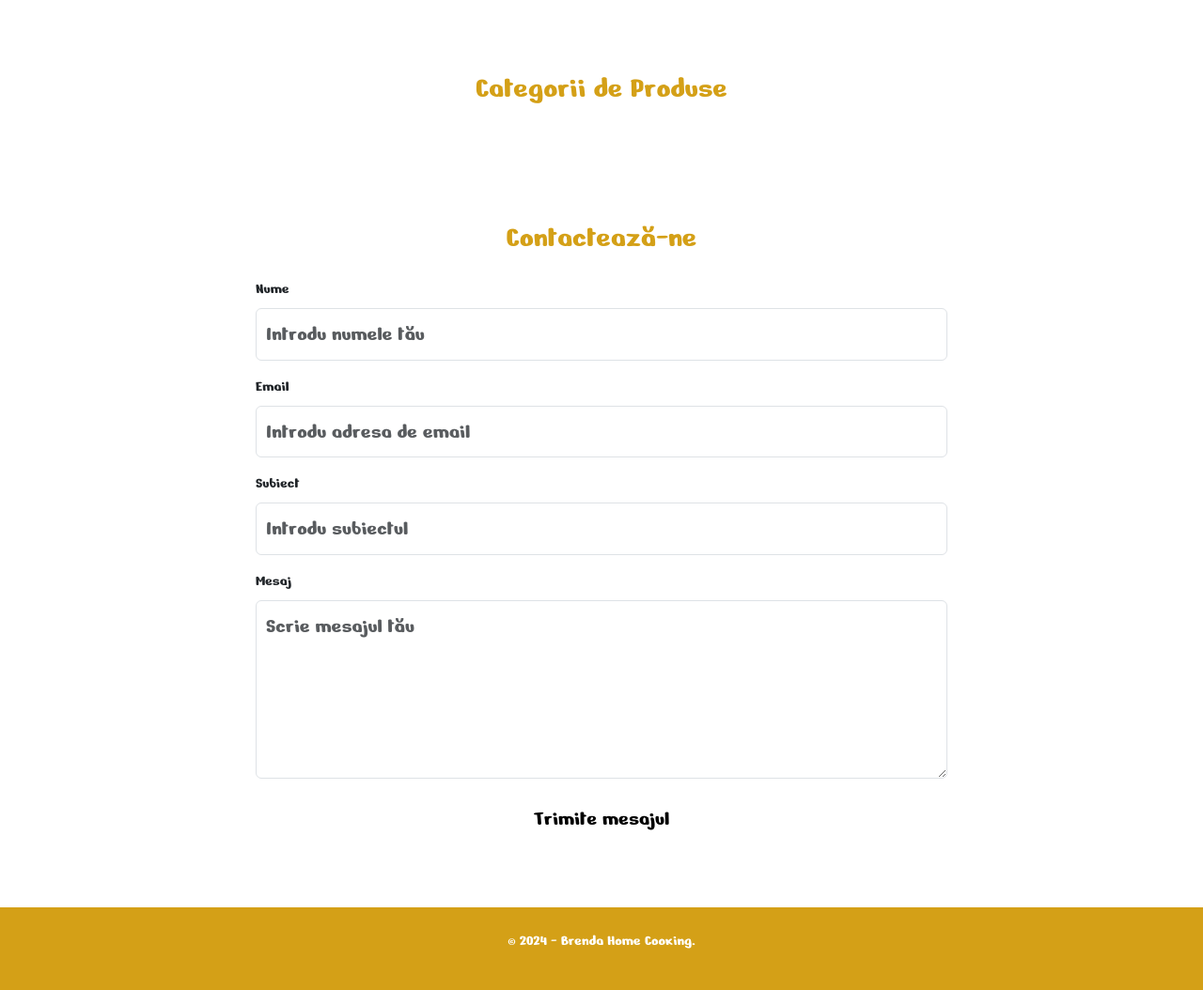
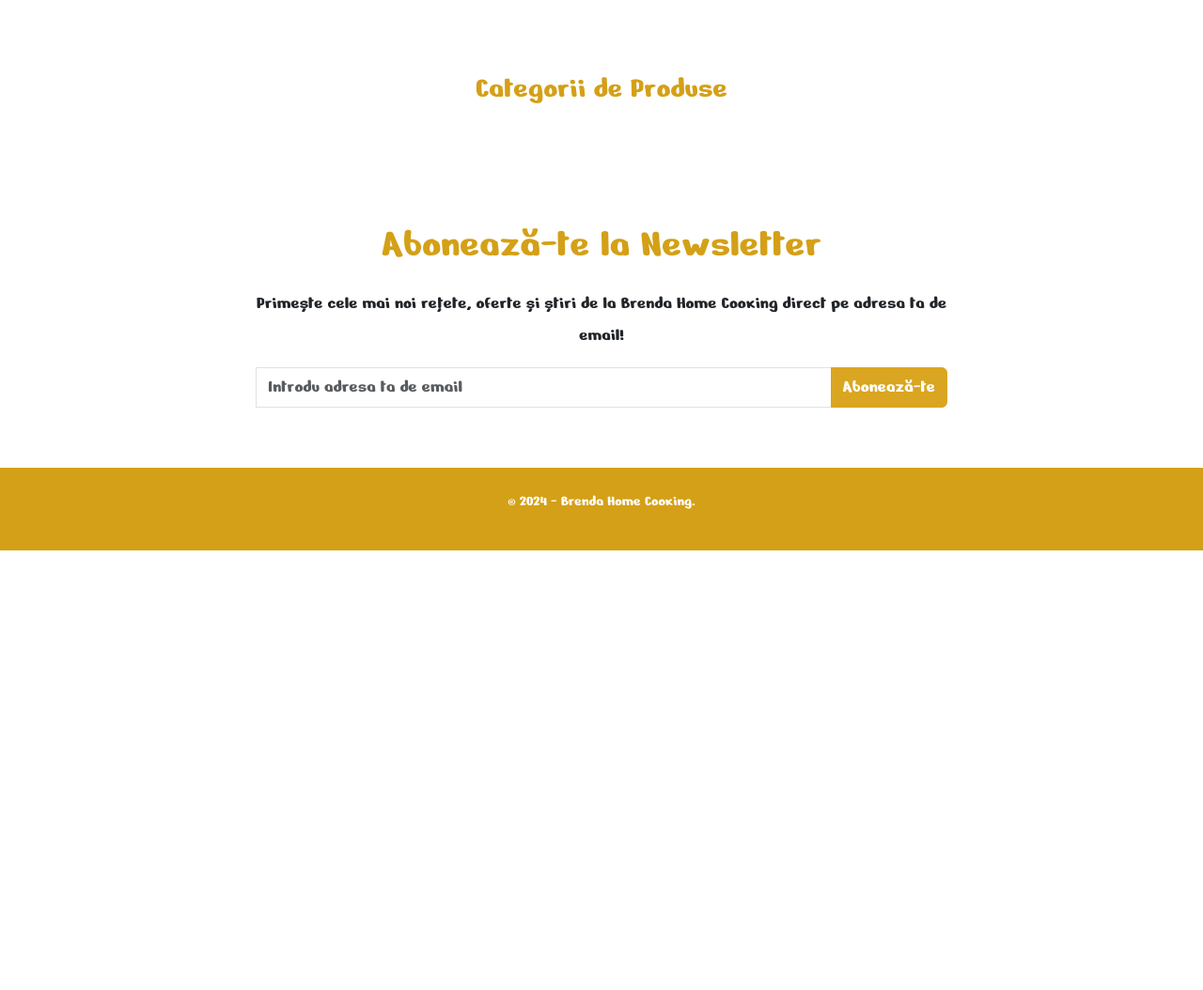
Before and after one commit to MihaiHodis/brendaHC, a Flask app: page / in a window 1280 px wide. Shown: the part 723-1777 px from the top of the page at 94% size. After the commit the page ends 1309 px from the top, so only its background shows below. Run offline with Flask 3, Linux system fonts and the light colour scheme; data that the repository does not hold is empty; some libraries are stand-ins or nearby versions.

Commit message:
Implementare sectiune Newsletter

```diff
--- a/app/routes.py
+++ b/app/routes.py
@@ -162,3 +162,35 @@ def contacteaza_admin():
         connection.close()
 
     return redirect(f'/produse/{produs_id}')
+
+
+# Ruta backend pentru abonarea la Newsletter
+@app.route('/newsletter', methods=['POST'])
+def newsletter_signup():
+    email = request.form['email']
+
+    connection = app.get_db_connection()
+    cursor = connection.cursor()
+
+    try:
+        # Verificam daca email-ul exista deja in baza de date
+        cursor.execute('SELECT email FROM newsletter WHERE email = %s', (email,))
+        result = cursor.fetchone()
+
+        if result:
+            flash('Ești deja abonat la newslatter!', 'info')
+        else:
+            # Introducem email-ul in baza de date
+            cursor.execute('INSERT INTO newsletter (email) VALUES (%s)', (email,))
+            connection.commit()
+            flash('Te-ai abonat la newslatter-ul Brenda Home Cooking! Vei primi curand noutati de la noi!', 'success')
+    except Exception as e:
+        print(f"Database error: {e}")
+        flash('A apărut o eroare. Te rugăm să încerci din nou.', 'danger')
+        connection.rollback()
+    finally:
+        cursor.close()
+        connection.close()
+
+    # Redirectionăm utilizatorul înapoi la pagina principală
+    return redirect('/')
--- a/app/static/css/style.css
+++ b/app/static/css/style.css
@@ -1,19 +1,27 @@
 /* Color Legend */
 :root {
-  --primary-color: #d4a017; /* Golden - Main brand color */
+  --primary-color: #d4a017;
+  /* Golden - Main brand color */
   --text-color: #d49e17df;
-  --secondary-color: #f8f9fa; /* Light background */
-  --accent-color: #555; /* Accent for hover effects */
-  --background-color: #ffffff; /* Default page background */
-  --border-color: #eaeaea; /* Light grey for borders */
-  --highlight-color: #ffcc00; /* Star rating highlight */
-  --dark-accent-color: #333; /* Darker accent color */
+  --secondary-color: #f8f9fa;
+  /* Light background */
+  --accent-color: #555;
+  /* Accent for hover effects */
+  --background-color: #ffffff;
+  /* Default page background */
+  --border-color: #eaeaea;
+  /* Light grey for borders */
+  --highlight-color: #ffcc00;
+  /* Star rating highlight */
+  --dark-accent-color: #333;
+  /* Darker accent color */
   --nav-bar-color: rgba(237, 229, 229, 0.807);
 }
 
 
 html {
-  scroll-padding-top: 50px; /* Înălțimea navbar-ului */
+  scroll-padding-top: 50px;
+  /* Înălțimea navbar-ului */
 }
 
 body {
@@ -28,7 +36,8 @@ h2 {
 }
 
 footer {
-  background-color: var(--primary-color); /* Fundal întunecat pentru footer */
+  background-color: var(--primary-color);
+  /* Fundal întunecat pentru footer */
   color: white;
 }
 
@@ -97,11 +106,12 @@ footer {
 
 /* Navbar END */
 
-  /* Stilizare sectiune about */
+/* Stilizare sectiune about */
 
 #about img {
   max-width: 100%;
-  height: auto; /* Păstrează proporțiile corecte ale imaginii */
+  height: auto;
+  /* Păstrează proporțiile corecte ale imaginii */
 }
 
 #about h2 {
@@ -182,7 +192,8 @@ a:hover {
   outline: none !important;
   box-shadow: none !important;
   border: none !important;
-  color: black !important; /* Culoare pe hover */
+  color: black !important;
+  /* Culoare pe hover */
   background-color: var(--highlight-color);
 }
 
@@ -193,19 +204,104 @@ a.btn {
   box-shadow: none !important;
 }
 
-    /* Stilizare formular contact */
+/* Stilizare Newsletter */
 
-#contact input,
-#contact textarea {
-  font-size: 1.4rem;
-  padding: 10px;
+#newsletter {
+  padding: 50px 0;
 }
 
-#contact button {
-  font-size: 1.4rem;
-  padding: 10px 20px;
+#newsletter h2 {
+  font-family: 'Nerko One', cursive;
+  color: var(--primary-color);
   margin-bottom: 20px;
-  background-color: transparent;
-  color: black;
+  font-size: 2.7rem;
+  text-align: center;
+}
+
+#newsletter p {
+  font-size: 1.2rem;
+  line-height: 1.8;
+  text-align: center;
+}
+
+#newsletter input {
+  font-size: 1.2rem;
+}
+
+.newsletter-form .form-control {
+  border-radius: 0;
+}
+
+.newsletter-form .btn-primary {
+  background-color: goldenrod;
+  border-color: goldenrod;
+  font-size: 1.2rem;
+}
+
+.newsletter-form .btn-primary:hover {
+  background-color: #d3ad05;
+  border-color: #d3ad05;
+}
+
+/* Pentru mesajele flash  START */
+
+/* Stil pentru Mesajele Flash */
+.flash-messages {
+  max-width: 500px; /* Limitează lățimea pentru a nu ocupa toată pagina */
+  margin: 20px auto; /* Centrează mesajele în pagină */
+  padding: 15px;
+  border-radius: 8px;
+  font-family: 'Nerko One', cursive;
+  text-align: center;
+  box-shadow: 0 4px 8px rgba(0, 0, 0, 0.1);
+  transition: all 0.3s ease;
+  position: relative; /* Pentru a putea folosi un buton de close */
+}
+
+/* Folosim culorile definite în root pentru consistență */
+
+/* Mesajele de succes */
+.flash-messages.success {
+  background-color: var(--primary-color); /* Fundal cu culoarea brandului principal */
+  color: var(--background-color); /* Text alb pentru contrast */
+  border-left: 6px solid var(--highlight-color);
+}
+
+/* Mesajele informaționale */
+.flash-messages.info {
+  background-color: var(--secondary-color); /* Fundal deschis */
+  color: var(--accent-color); /* Accent de culoare pentru informații */
+  border-left: 6px solid var(--primary-color);
+}
+
+/* Mesajele de eroare */
+.flash-messages.error {
+  background-color: rgba(255, 87, 87, 0.9); /* Roșu pentru eroare */
+  color: var(--background-color); /* Text alb pentru contrast */
+  border-left: 6px solid rgba(255, 0, 0, 0.8); /* Border roșu pentru eroare */
+}
+
+/* Mesajele de avertizare */
+.flash-messages.warning {
+  background-color: rgba(255, 248, 229, 0.9); /* Galben deschis pentru avertizare */
+  color: var(--dark-accent-color);
+  border-left: 6px solid var(--highlight-color); /* Border galben pentru consistență */
+}
+
+/* Buton de close pentru mesajele flash */
+.flash-messages button {
+  background: none;
   border: none;
+  font-size: 1.2rem;
+  color: var(--dark-accent-color);
+  cursor: pointer;
+  position: absolute;
+  right: 15px;
+  top: 10px;
+  outline: none;
 }
+
+/* Efect la hover pentru mesajele flash */
+.flash-messages:hover {
+  box-shadow: 0 6px 12px rgba(0, 0, 0, 0.15);
+}
--- a/app/templates/index.html
+++ b/app/templates/index.html
@@ -1,6 +1,5 @@
 <!DOCTYPE html>
 <html lang="en">
-
   <head>
     <meta charset="UTF-8" />
     <meta name="viewport" content="width=device-width, initial-scale=1.0" />
@@ -8,38 +7,81 @@
     <!-- Link catre favicon-->
     <link rel="icon" href="static/images/favicon.png" type="image/png" />
 
-    <link href="https://cdn.jsdelivr.net/npm/bootstrap@5.3.0-alpha3/dist/css/bootstrap.min.css" rel="stylesheet" />
+    <link
+      href="https://cdn.jsdelivr.net/npm/bootstrap@5.3.0-alpha3/dist/css/bootstrap.min.css"
+      rel="stylesheet"
+    />
     <!-- Pt Font -->
     <link rel="preconnect" href="https://fonts.googleapis.com" />
     <link rel="preconnect" href="https://fonts.gstatic.com" crossorigin />
-    <link href="https://fonts.googleapis.com/css2?family=Nerko+One&display=swap" rel="stylesheet" />
+    <link
+      href="https://fonts.googleapis.com/css2?family=Nerko+One&display=swap"
+      rel="stylesheet"
+    />
     <!-- Legatura catre fisierul CSS personalizat -->
-    <link rel="stylesheet" href="{{ url_for('static', filename='css/style.css') }}" />
+    <link
+      rel="stylesheet"
+      href="{{ url_for('static', filename='css/style.css') }}"
+    />
   </head>
 
   <body>
+    <!-- Pentru mesaje FLASH -->
+    {% with messages = get_flashed_messages(with_categories=true) %} {% if
+    messages %} {% for category, message in messages %}
+    <div class="flash-messages {{ category }}">
+      <button onclick="this.parentElement.style.display='none';">
+        &times;
+      </button>
+      <p>{{ message }}</p>
+    </div>
+    {% endfor %} {% endif %} {% endwith %}
 
     <!-- NAVBAR -->
     <nav class="navbar navbar-expand-lg sticky-top">
       <div class="container-fluid">
         <a class="navbar-brand me-auto" href="#">
-                <img src="{{ url_for('static', filename='images/logo-rmbground.png') }}" alt="Logo BrendaHC" width="100"
-                    height="80" class="d-inline-block align-text-top" />
+          <img
+            src="{{ url_for('static', filename='images/logo-rmbground.png') }}"
+            alt="Logo BrendaHC"
+            width="100"
+            height="80"
+            class="d-inline-block align-text-top"
+          />
         </a>
-            <button class="navbar-toggler pe-0" type="button" data-bs-toggle="offcanvas" data-bs-target="#offcanvasNavbar"
-                aria-controls="offcanvasNavbar" aria-label="Toggle navigation">
+        <button
+          class="navbar-toggler pe-0"
+          type="button"
+          data-bs-toggle="offcanvas"
+          data-bs-target="#offcanvasNavbar"
+          aria-controls="offcanvasNavbar"
+          aria-label="Toggle navigation"
+        >
           <span class="navbar-toggler-icon"></span>
         </button>
-            <div class="offcanvas offcanvas-end" tabindex="-1" id="offcanvasNavbar"
-                aria-labelledby="offcanvasNavbarLabel">
+        <div
+          class="offcanvas offcanvas-end"
+          tabindex="-1"
+          id="offcanvasNavbar"
+          aria-labelledby="offcanvasNavbarLabel"
+        >
           <div class="offcanvas-header">
-                    <h4 class="offcanvas-title" id="offcanvasNavbarLabel">Brenda Home Cooking</h4>
-                    <button type="button" class="btn-close" data-bs-dismiss="offcanvas" aria-label="Close"></button>
+            <h4 class="offcanvas-title" id="offcanvasNavbarLabel">
+              Brenda Home Cooking
+            </h4>
+            <button
+              type="button"
+              class="btn-close"
+              data-bs-dismiss="offcanvas"
+              aria-label="Close"
+            ></button>
           </div>
           <div class="offcanvas-body">
             <ul class="navbar-nav justify-content-end flex-grow-1 pe-3">
               <li class="nav-item">
-                            <a class="nav-link mx-lg-2" aria-current="page" href="#">Home</a>
+                <a class="nav-link mx-lg-2" aria-current="page" href="#"
+                  >Home</a
+                >
               </li>
               <li class="nav-item">
                 <a class="nav-link mx-lg-2" href="#about">About</a>
@@ -87,8 +129,11 @@
         <div class="row align-items-center">
           <!-- Coloana pentru imagine -->
           <div class="col-lg-6">
-                    <img src="{{ url_for('static', filename='images/about-image.jpeg') }}" alt="Imagine despre noi"
-                        class="img-fluid rounded" />
+            <img
+              src="{{ url_for('static', filename='images/about-image.jpeg') }}"
+              alt="Imagine despre noi"
+              class="img-fluid rounded"
+            />
           </div>
           <!-- Coloana pentru text -->
           <div class="col-lg-6">
@@ -121,15 +166,24 @@
           <div class="col-lg-4 col-md-6">
             <div class="card h-100 shadow-sm border-0">
               <div class="card-image-container">
-                            <img src="{{ url_for('static', filename=categorie['imagine']) }}" class="card-img-top"
-                                alt="{{ categorie['nume'] }}" />
+                <img
+                  src="{{ url_for('static', filename=categorie['imagine']) }}"
+                  class="card-img-top"
+                  alt="{{ categorie['nume'] }}"
+                />
               </div>
               <div class="card-body text-center">
-                            <h5 class="card-title mt-3" style="font-family: 'Nerko One', cursive; font-size: 1.5rem">
+                <h5
+                  class="card-title mt-3"
+                  style="font-family: 'Nerko One', cursive; font-size: 1.5rem"
+                >
                   {{ categorie['nume'] }}
                 </h5>
-                            <a href="/categorii/{{ categorie['id'] }}" class="btn btn-outline-primary btn-sm mt-3">Vezi
-                                produsele</a>
+                <a
+                  href="/categorii/{{ categorie['id'] }}"
+                  class="btn btn-outline-primary btn-sm mt-3"
+                  >Vezi produsele</a
+                >
               </div>
             </div>
           </div>
@@ -138,41 +192,28 @@
       </div>
     </section>
 
-    <!-- Sectiunea Contact -->
-    <section id="contact" class="py-5">
+    <!-- Sectiunea Newsletter -->
+
+    <section id="newsletter" class="py-5">
       <div class="container">
-            <h2 class="text-center mb-4">Contactează-ne</h2>
         <div class="row justify-content-center">
-                <div class="col-lg-8">
-                    <form action="#" method="POST">
-                        <!-- Nume -->
-                        <div class="mb-3">
-                            <label for="name" class="form-label">Nume</label>
-                            <input type="text" class="form-control" id="name" name="name"
-                                placeholder="Introdu numele tău" required />
-                        </div>
-                        <!-- Email -->
-                        <div class="mb-3">
-                            <label for="email" class="form-label">Email</label>
-                            <input type="email" class="form-control" id="email" name="email"
-                                placeholder="Introdu adresa de email" required />
-                        </div>
-                        <!-- Subiect -->
-                        <div class="mb-3">
-                            <label for="subject" class="form-label">Subiect</label>
-                            <input type="text" class="form-control" id="subject" name="subject"
-                                placeholder="Introdu subiectul" required />
-                        </div>
-                        <!-- Mesaj -->
-                        <div class="mb-3">
-                            <label for="message" class="form-label">Mesaj</label>
-                            <textarea class="form-control" id="message" name="message" rows="5"
-                                placeholder="Scrie mesajul tău" required></textarea>
-                        </div>
-                        <!-- Buton de trimitere -->
-                        <div class="text-center">
+          <div class="col-md-8 text-center">
+            <h2>Abonează-te la Newsletter</h2>
+            <p>
+              Primește cele mai noi rețete, oferte și știri de la Brenda Home
+              Cooking direct pe adresa ta de email!
+            </p>
+            <form action="/newsletter" method="POST" class="newsletter-form">
+              <div class="input-group mb-3">
+                <input
+                  type="email"
+                  name="email"
+                  class="form-control"
+                  placeholder="Introdu adresa ta de email"
+                  required
+                />
                 <button type="submit" class="btn btn-primary">
-                                Trimite mesajul
+                  Abonează-te
                 </button>
               </div>
             </form>
@@ -188,5 +229,4 @@
 
     <script src="https://cdn.jsdelivr.net/npm/bootstrap@5.3.0-alpha3/dist/js/bootstrap.bundle.min.js"></script>
   </body>
-
 </html>
```
Also changed, not shown: app/static/css/style_produs.css (+10 -2 lines), app/static/images/instagram-icon.svg (added), app/static/images/logo-brenda-home-cooking.svg (added), 1 other file. Lines whose indentation alone changed are shown as unchanged.
